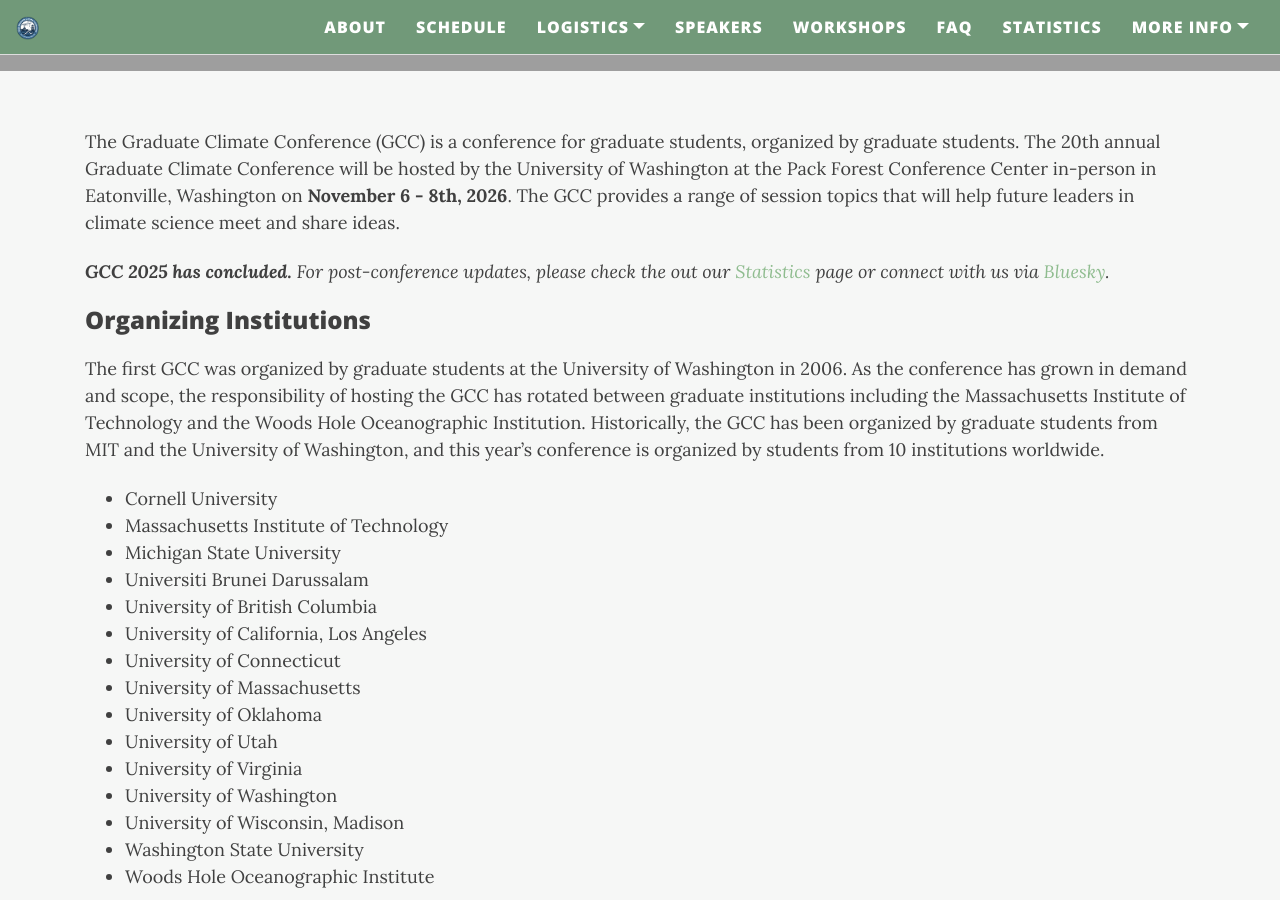
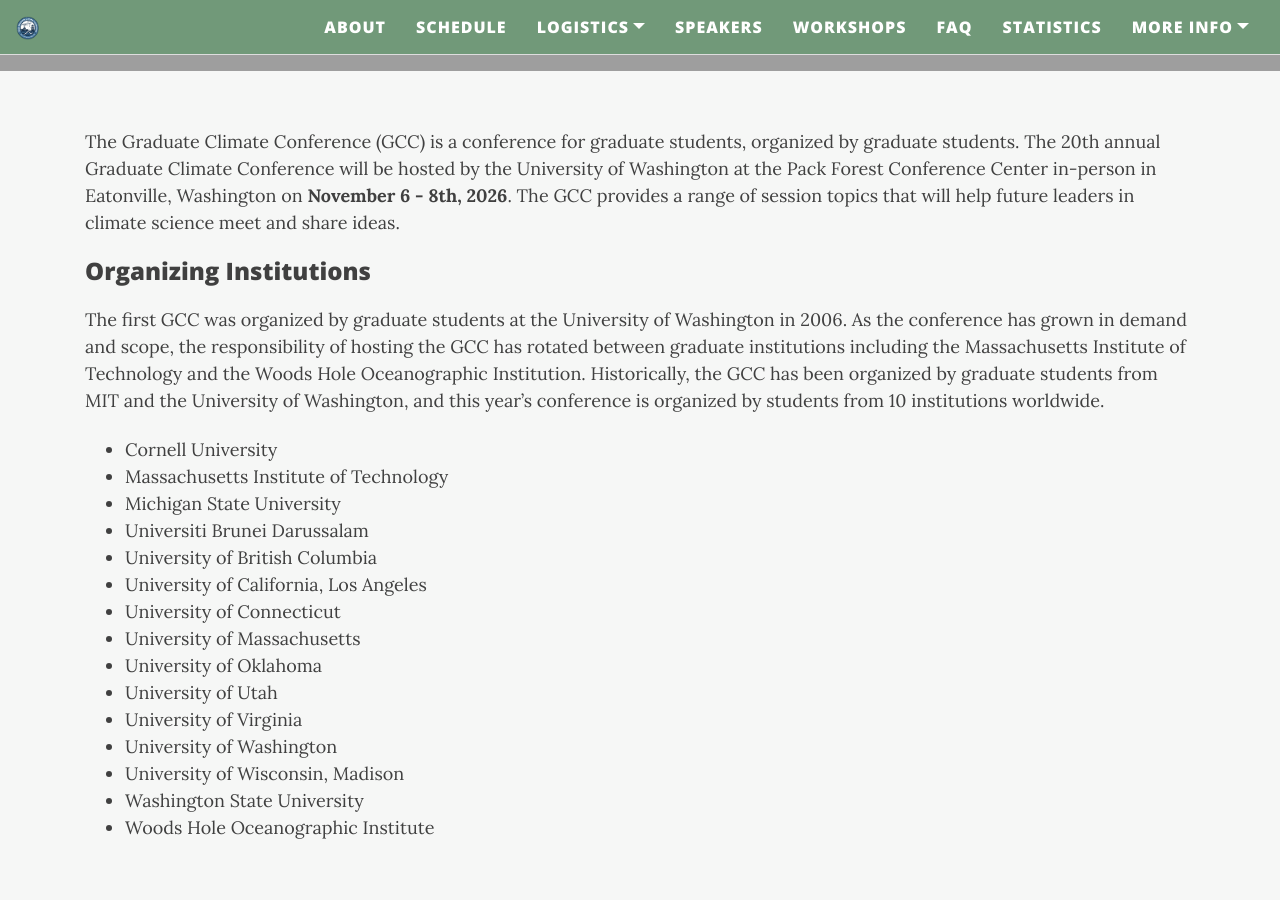
Before and after one commit to graduateclimateconference/GCC2026, a Jekyll site: the page built from about.md, in a window 1280 px wide and 900 px high, scrolled down 416 px. Built offline with Jekyll 4.4.1, drawn with Linux system fonts in a browser that asks for light colours; nearby versions of some CDN libraries.

Commit message:
about.md

```diff
--- a/about.md
+++ b/about.md
@@ -5,7 +5,7 @@ cover-img: "/assets/img/WoodsHole2.jpeg"
 ---
 The Graduate Climate Conference (GCC) is a conference for graduate students, organized by graduate students. The 20th annual Graduate Climate Conference will be hosted by the University of Washington at the Pack Forest Conference Center in-person in Eatonville, Washington on __November 6 - 8th, 2026__. The GCC provides a range of session topics that will help future leaders in climate science meet and share ideas.
 
-_**GCC 2025 has concluded.** For post-conference updates, please check the out our [Statistics](https://graduateclimateconference.github.io/statistics/) page or connect with us via [Bluesky](https://bsky.app/profile/gcc2025.bsky.social)._
+<!--_**GCC 2025 has concluded.** For post-conference updates, please check the out our [Statistics](https://graduateclimateconference.github.io/statistics/) page or connect with us via [Bluesky](https://bsky.app/profile/gcc2025.bsky.social)._-->
 
 ### Organizing Institutions
 
```
